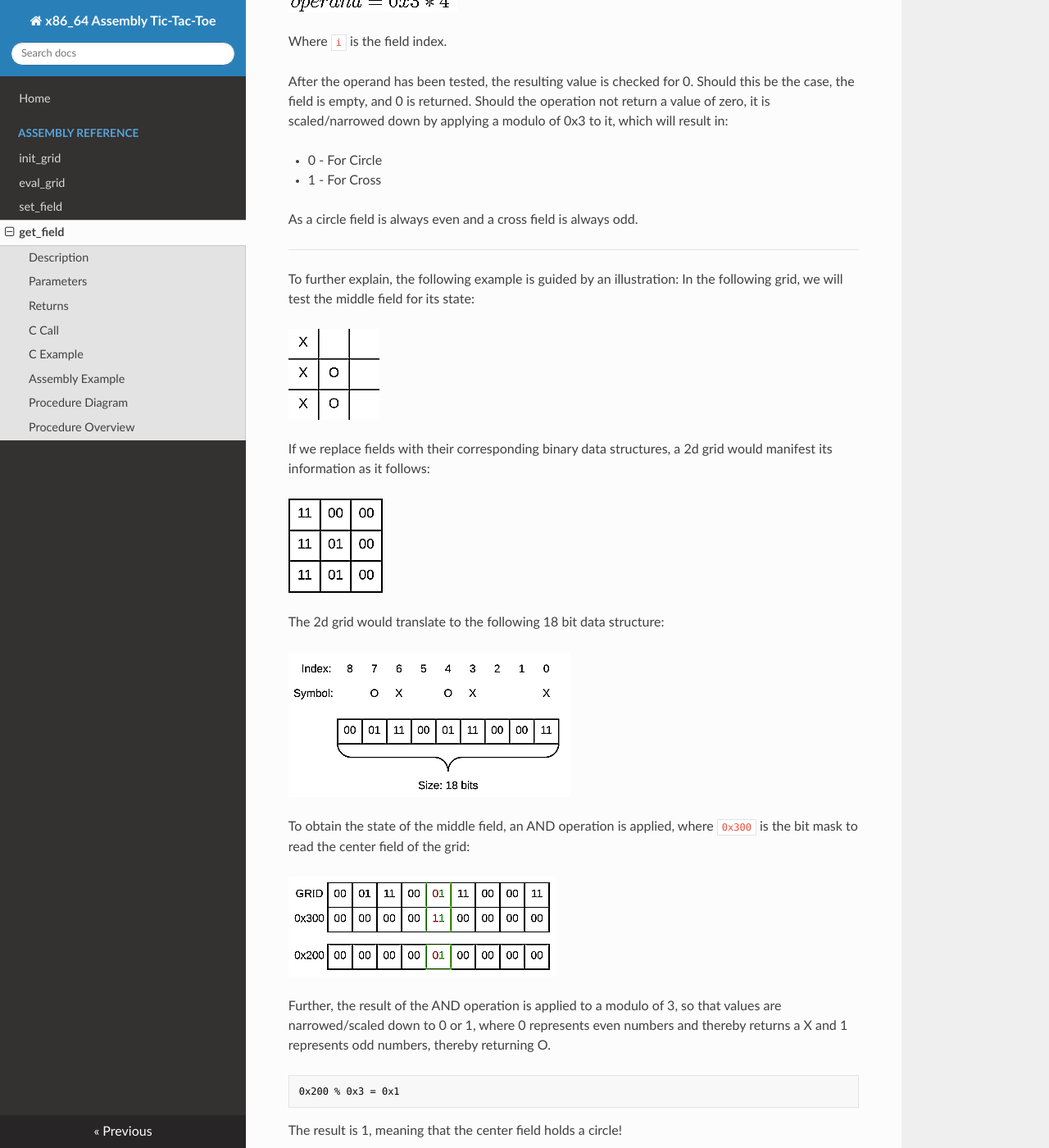
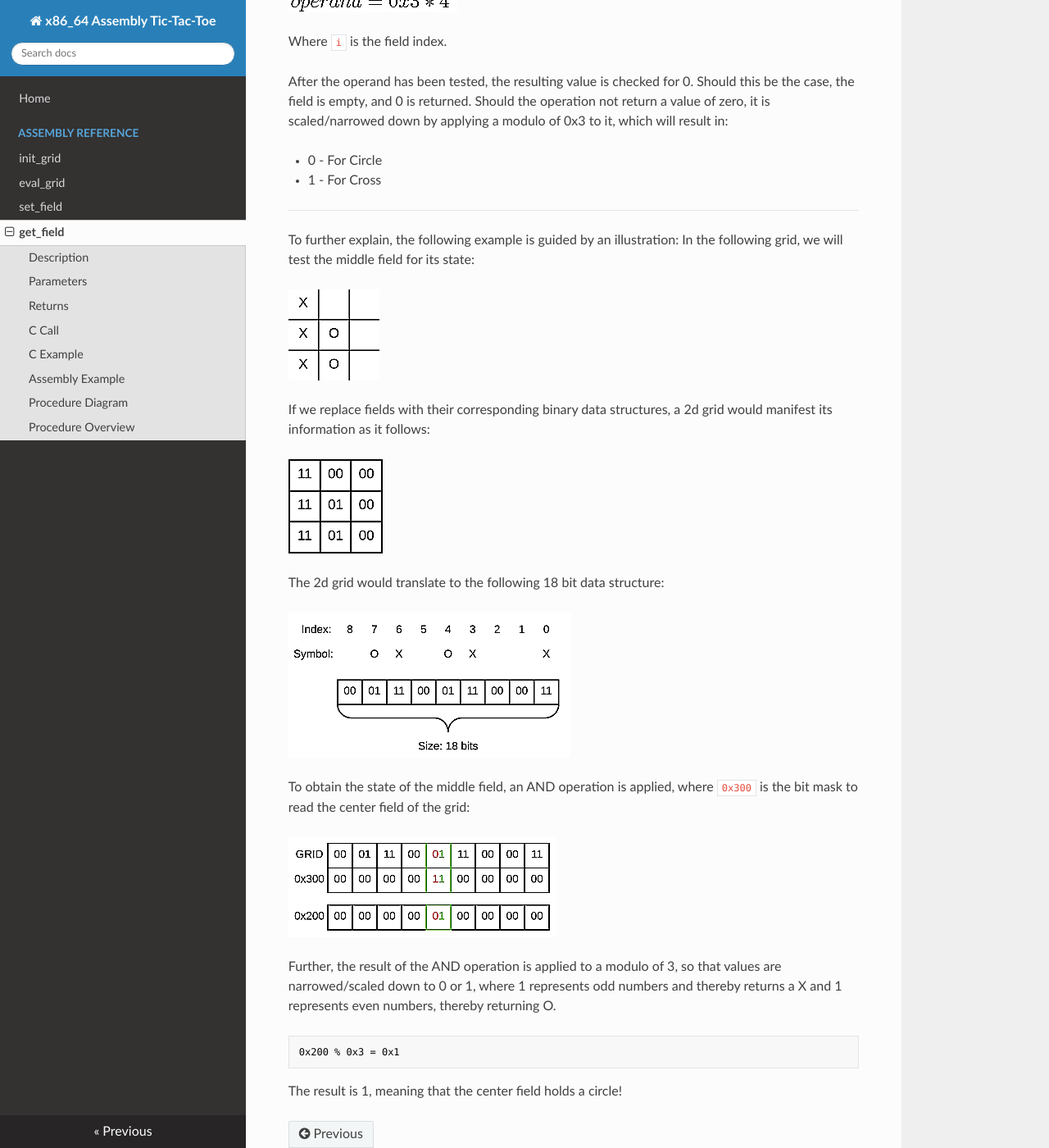
Before and after one commit to CTXz/x86_64-Assembly-Tic-Tac-Toe, an MkDocs documentation site: the page built from docs/get_field.md, in a window 1280 px wide and 1400 px high, scrolled down 2384 px. Shown: the whole window at 82% size. Built offline with MkDocs 1.6.1, drawn with Linux system fonts in a browser that asks for light colours; nearby versions of some CDN libraries; old or Windows-style settings are respelled for this version of MkDocs.

Commit message:
Docs: get_field: Correct modulo operation
Signed-off-by: Patrick Pedersen <ctx.xda@gmail.com>

````diff
--- a/docs/get_field.md
+++ b/docs/get_field.md
@@ -95,8 +95,6 @@ After the operand has been tested, the resulting value is checked for 0. Should
 - 0 - For Circle
 - 1 - For Cross
 
-As a circle field is always even and a cross field is always odd.
-
 ---
 
 To further explain, the following example is guided by an illustration:
@@ -116,7 +114,7 @@ To obtain the state of the middle field, an AND operation is applied, where `0x3
 
 ![AND operation](img/get_field_and.png)
 
-Further, the result of the AND operation is applied to a modulo of 3, so that values are narrowed/scaled down to 0 or 1, where 0 represents even numbers and thereby returns a X and 1 represents odd numbers, thereby returning O.
+Further, the result of the AND operation is applied to a modulo of 3, so that values are narrowed/scaled down to 0 or 1, where 1 represents odd numbers and thereby returns a X and 1 represents even numbers, thereby returning O.
 
 ```
 0x200 % 0x3 = 0x1
````
